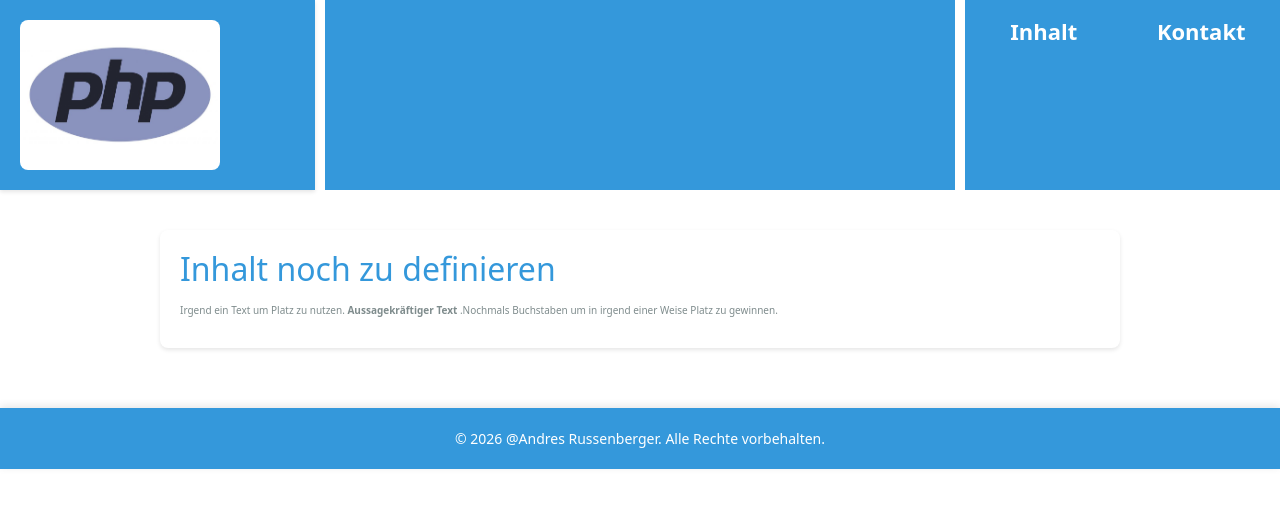
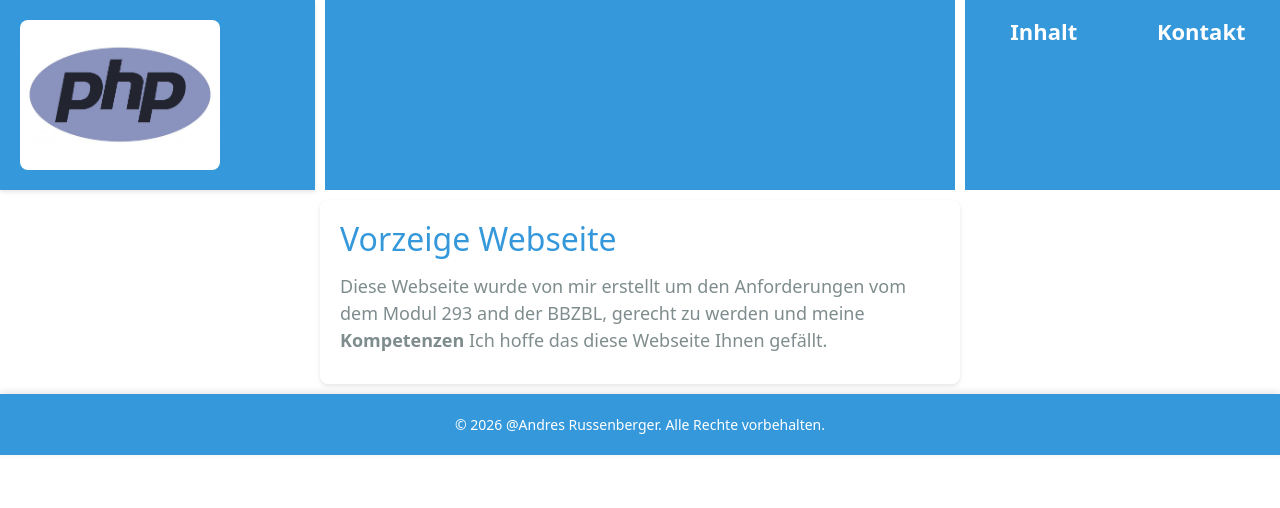
Before and after one commit to andresrussenberger/webseite_m293, a PHP site: page / in a window 1280 px wide. Shown: the top 508 px of the page. Run offline with PHP 8.4, Linux system fonts and the light colour scheme.

Commit message:
added localhost to readme

```diff
--- a/css/style-home.css
+++ b/css/style-home.css
@@ -110,17 +110,23 @@ nav a:hover {
 
 main {
   grid-area: main;
-  max-width: 1000px;
-  width: 100%;
+  display: flex;
   margin: 0 auto;
-  padding: 3rem 2rem;
+  max-width: 100%;
+  align-content: center;
+  justify-content: center;
+
+  /* main is am asrsch, display flex zu block und trotzdem EInleitung zentrieren */
+}
+
+#Einleitung {
+  width: 50%;
 }
 
 article,
 section {
   background-color: var(--white);
   padding: 2rem;
-  margin-bottom: 2rem;
   border-radius: var(--radius);
   box-shadow: var(--shadow);
 }
@@ -140,8 +146,8 @@ article p,
 section p {
   color: var(--text-light);
   margin-bottom: 1rem;
+  font-size: 1.8rem;
 }
-
 
 img {
   max-width: 100%;
@@ -161,6 +167,9 @@ video {
 iframe {
   border-radius: var(--radius);
   margin: 1rem 0;
+}
+
+form {
 }
 
 footer {
--- a/index.php
+++ b/index.php
@@ -2,9 +2,9 @@
 
     <main>
       <article id="Einleitung">
-        <h1>Inhalt noch zu definieren</h1>
-        <p>Irgend ein Text um Platz zu nutzen.<strong> Aussagekräftiger Text</strong
-        > .Nochmals Buchstaben um in irgend einer Weise Platz zu gewinnen.</p>
+        <h1>Vorzeige Webseite</h1>
+        <p>Diese Webseite wurde von mir erstellt um den Anforderungen vom dem Modul 293 and der BBZBL, gerecht zu werden und meine <strong>Kompetenzen</strong zu belegen.
+        > Ich hoffe das diese Webseite Ihnen gefällt.</p>
       </article>
     </main>
     <footer class="site-footer">
```
Also changed, not shown: README.md.
